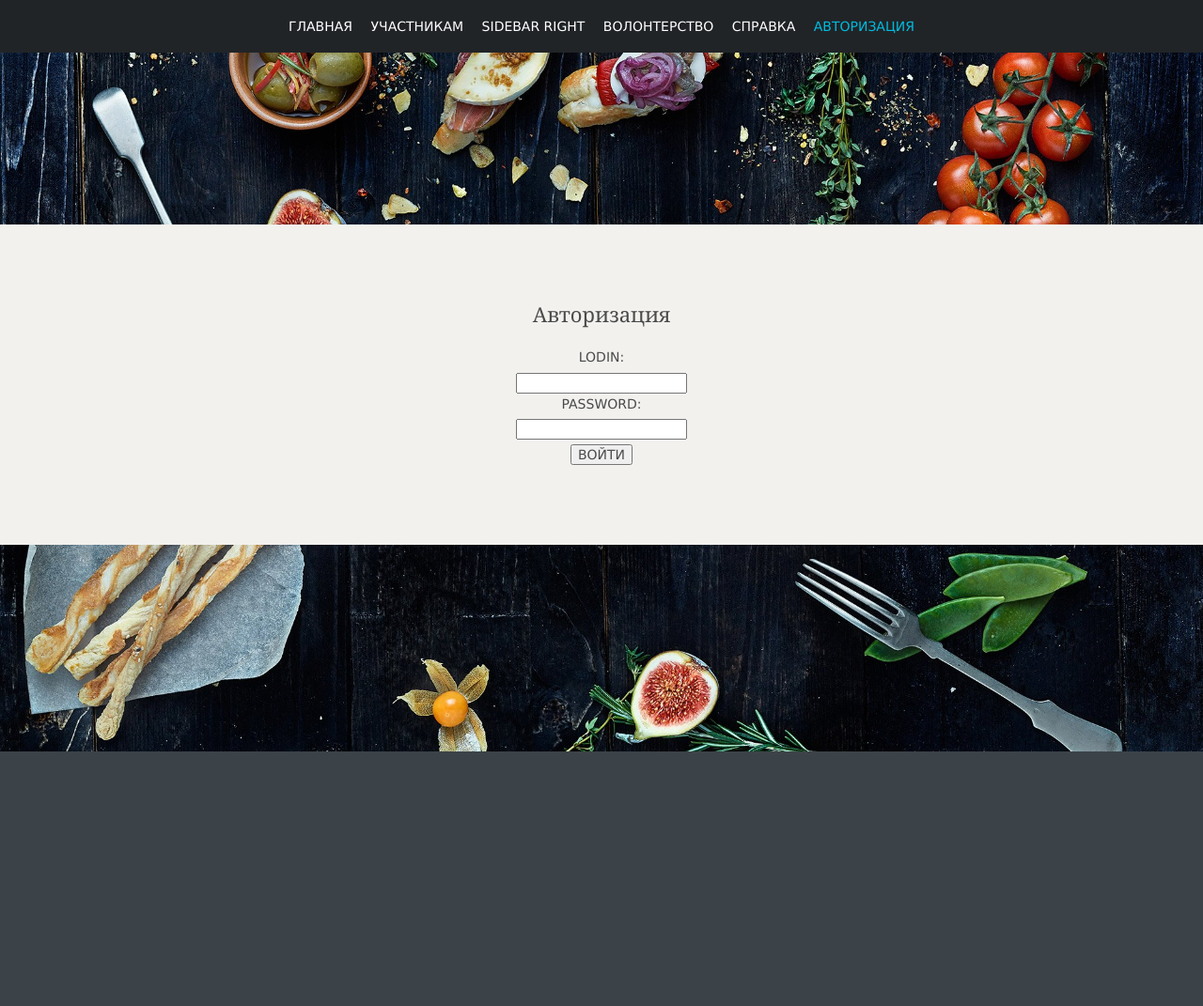
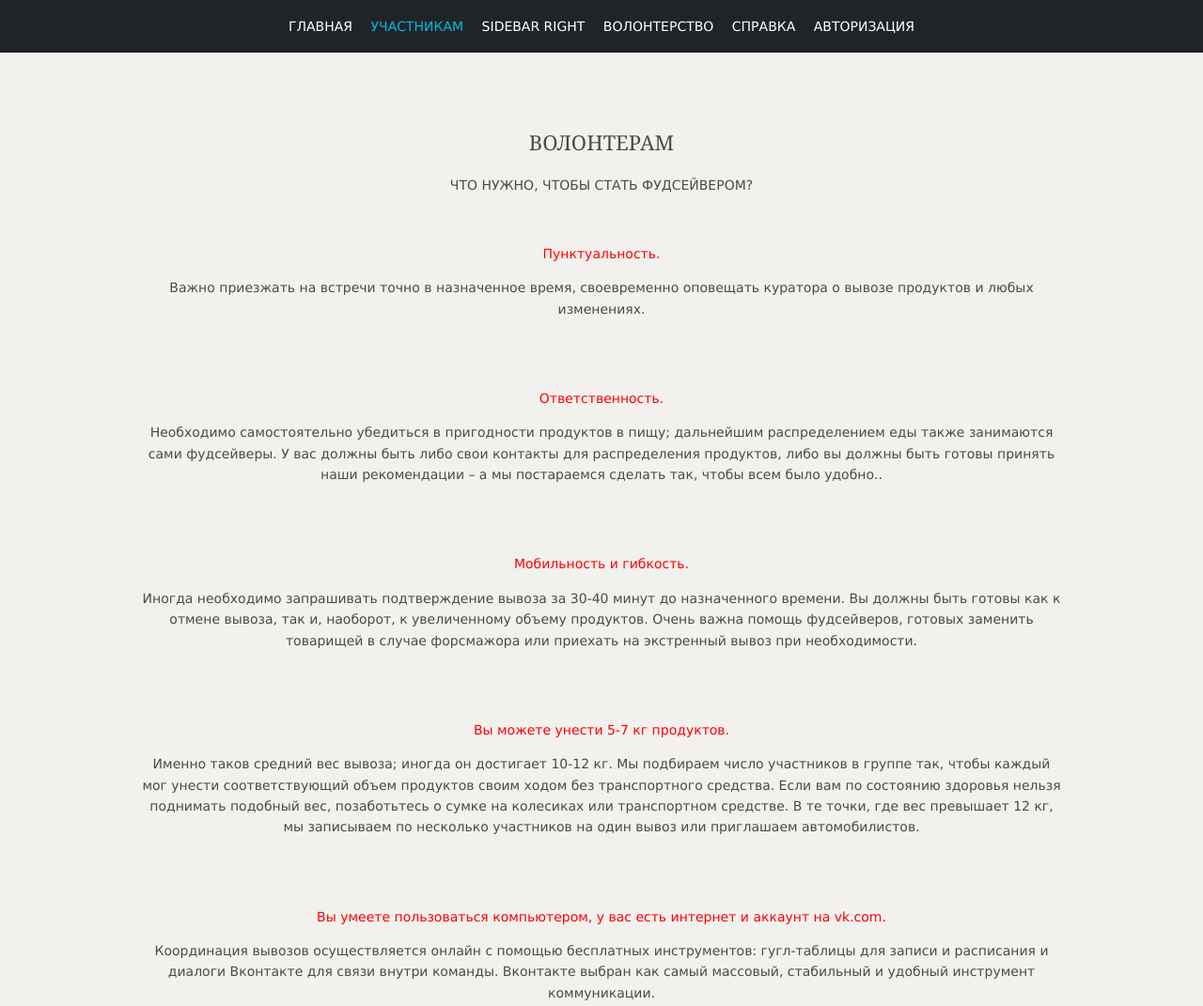
Before and after one commit to Teammaet1/foodsharing, a plain HTML site: page frontend/pages/to-volonteers.html in a window 1280 px wide. Shown: the top 1071 px of the page at 94% size. Before the commit the page ends 800 px from the top, so only its background shows below. Drawn offline with Linux system fonts and the light colour scheme; files whose address does not match are found by name.

Commit message:
Update to-volonteers.html

```diff
--- a/frontend/pages/to-volonteers.html
+++ b/frontend/pages/to-volonteers.html
@@ -6,63 +6,75 @@
 <meta name="viewport" content="width=device-width, initial-scale=1.0, maximum-scale=1.0, user-scalable=no">
 <link href="../layout/styles/layout.css" rel="stylesheet" type="text/css" media="all">
 </head>
+<body style="background-image: url('../images/demo/backgrounds/1.jpg'); min-height: 100vh; max-height: auto; background-repeat: no-repeat; background-size: cover; background-position: center center; color: black; text-align: center; display: flex; flex-direction: column; justify-content: space-between; ">
 
-<!--ФОН-->
-<body style="background-image: url('../images/demo/backgrounds/1.jpg'); min-height: 100vh; max-height: auto; background-repeat: no-repeat; background-size: cover; background-position: center center; color: black; text-align: center; display: flex; flex-direction: column; justify-content: space-between; ">
-<!--ФОН-->
-
-<!--МЕНЮ-->
 <div style="align-items: center"class="wrapper row2">
   <nav id="mainav" class="hoc clear">
     <!-- ################################################################################################ -->
     <ul class="clear">
       <li><a href="../index.html">Главная</a></li>
-      <li><a href="to-volonteers.html">Участникам</a></li>
+      <li class="active"><a href="to-volonteers.html">Участникам</a></li>
       <li><a href="sidebar-right.html">Sidebar Right</a></li>
       <li><a href="volonterstvo.html">Волонтерство</a></li>
       <li><a href="FAQ.html">Справка</a></li>
-      <li class="active"><a href="autorization.html">Авторизация</a></li>
+      <li><a href="autorization.html">Авторизация</a></li>
     </ul>
   </nav>
 </div>
 
+
 <div class="wrapper bgded" >
   <div id="pageintro" class="hoc clear">
 </div>
-<!--АВТОРИЗАЦИЯ-->
-<div style="margin-bottom: 220px; align-items: center; display: flex;" class="wrapper row3">
+
+<div style="margin-bottom: 280px;" class="wrapper row3">
   <main class="hoc container clear">
-    <header class="header">
 
-    <h1 class="header__title">
-    Авторизация
-    </h1>
+    <div class="center btmspace-50">
+      <h1 class="heading">ВОЛОНТЕРАМ</h1>
+      <p>ЧТО НУЖНО, ЧТОБЫ СТАТЬ ФУДСЕЙВЕРОМ?</p>
 
-    <ul id="menu" class="menu">
-    </ul>
+      <br>
+      <p><font color="red">Пунктуальность.</font></p>
+      <p>Важно приезжать на встречи точно в назначенное время, своевременно оповещать куратора о вывозе продуктов и любых изменениях.</p>
+      </br>
 
-    <div id="errors" ></div>
-    <form name="userForm" class="authorize__panel">
-    <div class="user__div">
-    <label class="label__user" for="email">LODIN:</label>
-    <input class="input__user" name="email" />
+      <br>
+      <p><font color="red">Ответственность.</font></p>
+      <p>Необходимо самостоятельно убедиться в пригодности продуктов в пищу; дальнейшим распределением еды также занимаются сами фудсейверы. У вас должны быть либо свои контакты для распределения продуктов, либо вы должны быть готовы принять наши рекомендации – а мы постараемся сделать так, чтобы всем было удобно..</p>
+      </br>
+
+      <br>
+      <p><font color="red">Мобильность и гибкость.</font></p>
+      <p>Иногда необходимо запрашивать подтверждение вывоза за 30-40 минут до назначенного времени. Вы должны быть готовы как к отмене вывоза, так и, наоборот, к увеличенному объему продуктов. Очень важна помощь фудсейверов, готовых заменить товарищей в случае форсмажора или приехать на экстренный вывоз при необходимости.</p>
+      </br>
+
+      <br>
+      <p><font color="red">Вы можете унести 5-7 кг продуктов.</font></p>
+      <p>Именно таков средний вес вывоза; иногда он достигает 10-12 кг. Мы подбираем число участников в группе так, чтобы каждый мог унести соответствующий объем продуктов своим ходом без транспортного средства. Если вам по состоянию здоровья нельзя поднимать подобный вес, позаботьтесь о сумке на колесиках или транспортном средстве. В те точки, где вес превышает 12 кг, мы записываем по несколько участников на один вывоз или приглашаем автомобилистов.</p>
+      </br>
+
+      <br>
+      <p><font color="red">Вы умеете пользоваться компьютером, у вас есть интернет и аккаунт на vk.com.</font></p>
+      <p>Координация вывозов осуществляется онлайн с помощью бесплатных инструментов: гугл-таблицы для записи и расписания и диалоги Вконтакте для связи внутри команды. Вконтакте выбран как самый массовый, стабильный и удобный инструмент коммуникации.</p>
+      </br>
+
+      <br>
+      <p><font color="red">Вы терпеливы.</font></p>
+      <p>Команды собираются по территориальному признаку. Может быть так, что вы пройдете тест и зарегистрируетесь, но в вашем районе ничего не будет происходить долгое время. Если вы ожидаете приглашения в команду сразу после регистрации – сразу скажем, что мы не можем вам этого гарантировать.</p>
+      </br>
+
+      <br>
+      <p><font color="red">>Вы разделяете базовые идеи фудшеринга и готовы ими руководствоваться при участии в проекте.</font></p>
+      <p>Нам важно не только спасать конкретные продукты от выбрасывания и раздавать их, но и распространять идеи бережного отношения к ресурсам, взаимопомощи и личной ответственности каждого за происходящее в вашем районе, городе, стране, в мире. Разделяя эти принципы, вы сможете получить от проекта гораздо больше, чем просто бесплатную еду для себя, а также окажете нам помощь и поддержку.</p>
+      </br>
+
     </div>
-    <div class="user__div">
-    <label class="label__user" for="password">PASSWORD:</label>
-    <input class="input__user"  name="password" type="password" />
-    </div>
-    <div >
-    <center><button style="margin:5px" class="user__button" type="submit" id="submit">ВОЙТИ</button></center>
-    </div>
-    </form>
-    </header>
+
 
     <div class="clear"></div>
   </main>
 </div>
-<!--АВТОРИЗАЦИЯ-->
-
-
 
 
 <a id="backtotop" href="#top"><i class="fa fa-chevron-up"></i></a>
```
